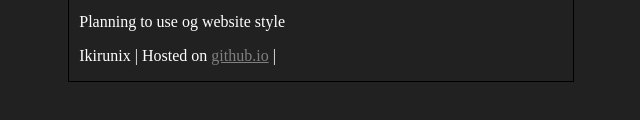
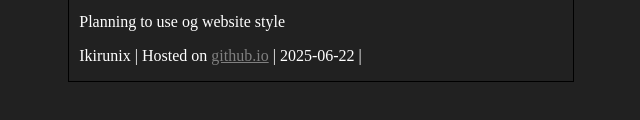
Before and after one commit to Ikirunix287/Ikirunix, a plain HTML site: page index.html in a window 1280 px wide. Shown: the part 166-286 px from the top of the page, without its empty margins (319-959 px from the left). Drawn offline with Linux system fonts and the light colour scheme.

Commit message:
Update index.html

```diff
--- a/index.html
+++ b/index.html
@@ -41,7 +41,7 @@
             <hr>
             <p>4A 27 6E 20 6E 62 6C 6A 6F 68 20 62 20 6F 66 78 20 68 62 6E 66 20 </p>
             <p>Planning to use og website style</p>
-            <p>Ikirunix | Hosted on <a href="https://pages.github.com/"> github.io</a> | </p>
+            <p>Ikirunix | Hosted on <a href="https://pages.github.com/"> github.io</a> | 2025-06-22 | </p>
         </div>
     </div>
 </body>
```
